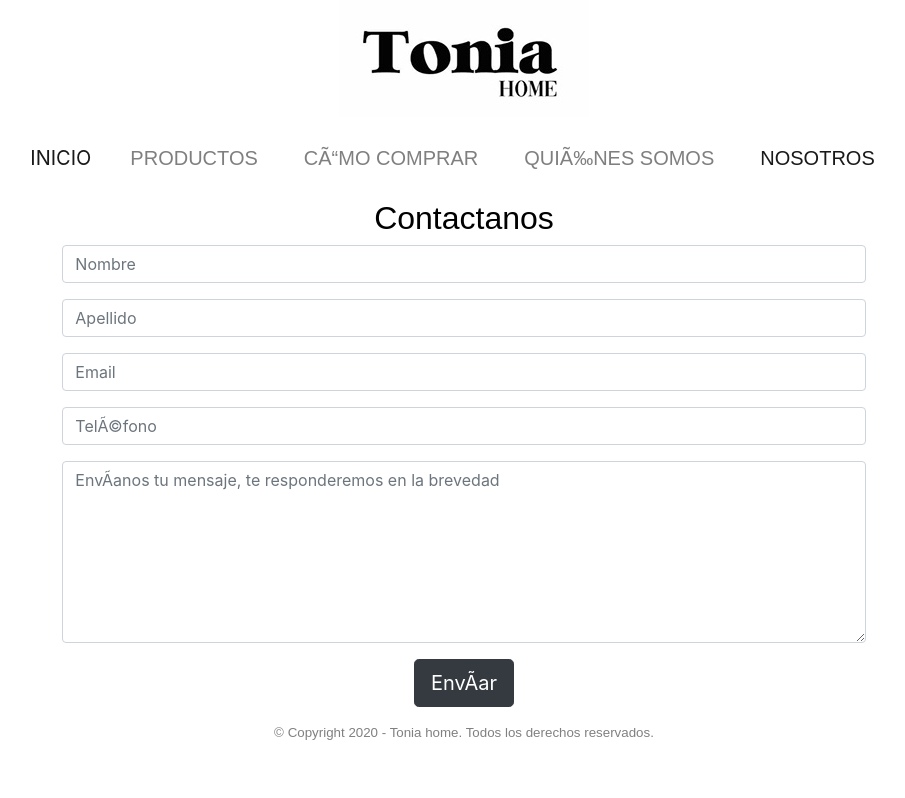
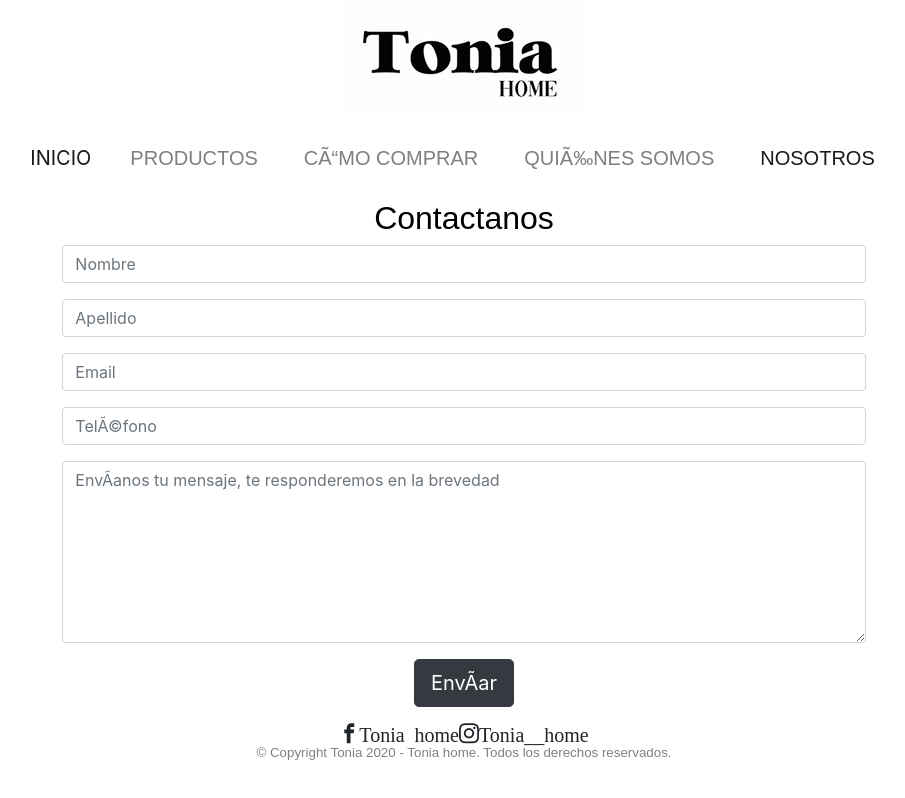
Before and after one commit to RodrigoFunes/Tonia, a website: page pages/contacto.html in a window 1280 px wide. Shown: the whole page, without its empty margins (176-1081 px from the left). Drawn offline with nearby package versions, Linux system fonts and the light colour scheme; files whose address does not match are found by name.

Commit message:
agregue icons a las secciones

```diff
--- a/pages/contacto.html
+++ b/pages/contacto.html
@@ -1,5 +1,5 @@
 <!DOCTYPE html>
-<html lang=" es ">
+<html lang="es">
     <head>
         <meta charset="UTF 8">
         <meta name="viewport" content="width=device-width, initial-scale=1">
@@ -11,13 +11,14 @@
         <!--Styles-->
         <link rel="stylesheet" href="../css/archivo.css" type="text/css" />
         <link rel="stylesheet" href="https://cdn.jsdelivr.net/npm/bootstrap@4.5.3/dist/css/bootstrap.min.css" integrity="sha384-TX8t27EcRE3e/ihU7zmQxVncDAy5uIKz4rEkgIXeMed4M0jlfIDPvg6uqKI2xXr2" crossorigin="anonymous">
+        <link rel="stylesheet" href="../css/icons.css" type="text/css" />
         <!--CDN de Bootstrap del CSS-->
       <script src="https://code.jquery.com/jquery-3.4.1.slim.min.js"></script><!-- CDN de la librería de Jquery  -->
       </head>
     <body>
         <header>
           <img class="logo" src="../images/tonialogo.jpg">
-            <nav class="header__nav-flex">
+            <nav lang="es" class="header__nav-flex">
             <nav class="navbar navbar-expand-lg navbar-light">
                 <button class="navbar-toggler navbar-toggler-right" type="button" data-toggle="collapse" data-target="#navbarTogglerDemo02" aria-controls="navbarTogglerDemo02" aria-expanded="false" aria-label="Toggle navigation">
                   <span class="navbar-toggler-icon"></span>
@@ -95,9 +96,13 @@
             </div>
         </main>
         </section>
-    <footer align="center" class="footer_copyright">
-        <p>&copy; Copyright 2020 - Tonia home. Todos los derechos reservados.</p>
-    </footer>
+        <footer class="footer_copyright">
+          <div class="footer__social-icons">
+              <i class="icon-facebook">Tonia home</i>
+              <i class="icon-instagram">Tonia__home</i>
+          </div>
+          <p>&copy; Copyright Tonia 2020 - Tonia home. Todos los derechos reservados.</p>
+      </footer>
     <script src="https://cdn.jsdelivr.net/npm/popper.js@1.16.0/dist/umd/popper.min.js"></script> <!-- CDN de la librería de Popper -->
     <script src="https://stackpath.bootstrapcdn.com/bootstrap/4.4.1/js/bootstrap.min.js"></script> <!-- CDN de Bootstrap del JS -->
   </body>
```
Also changed, not shown: pages/comocomprar.html (+8 -3 lines), pages/nosotros.html (+8 -3 lines), pages/productos.html (+8 -3 lines).
